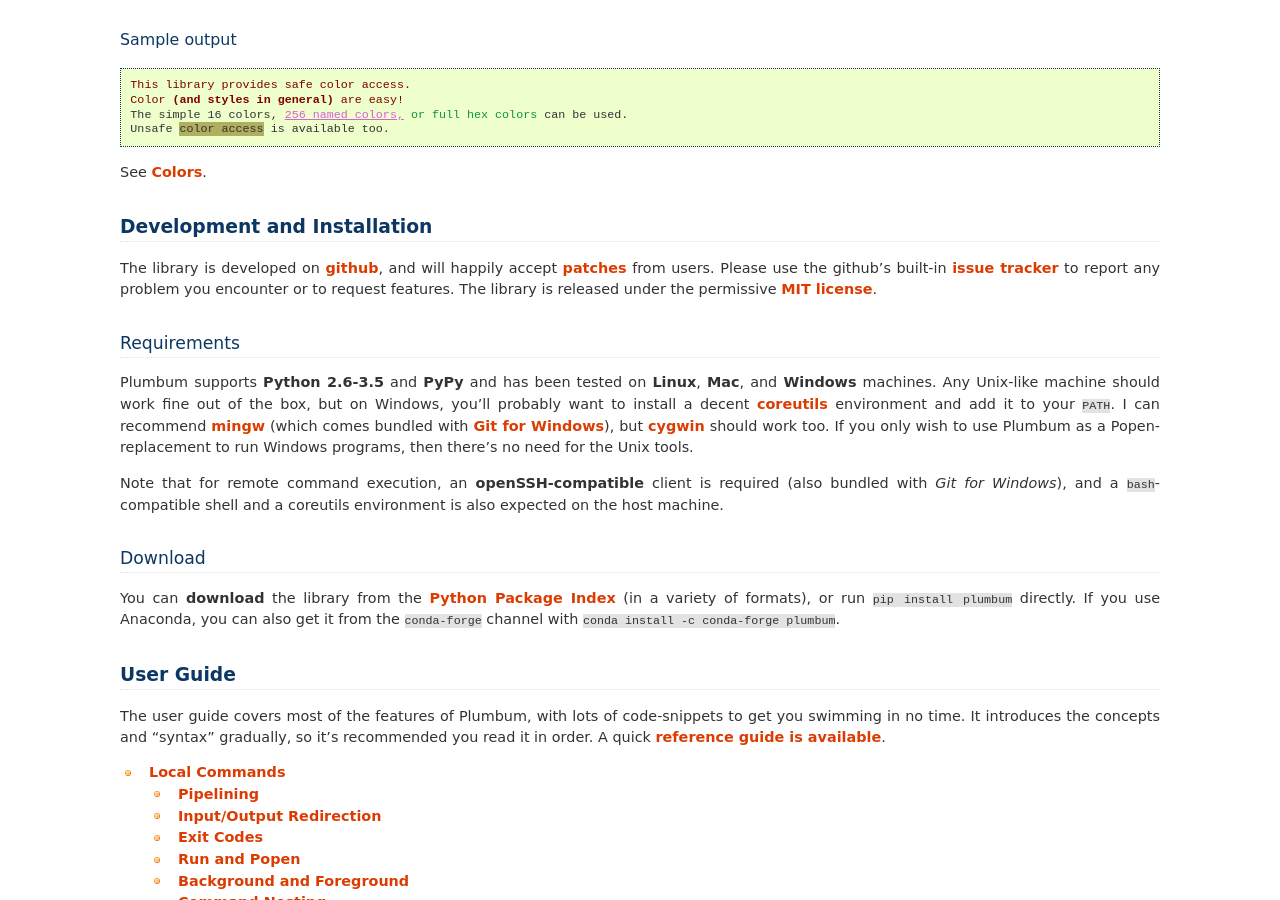
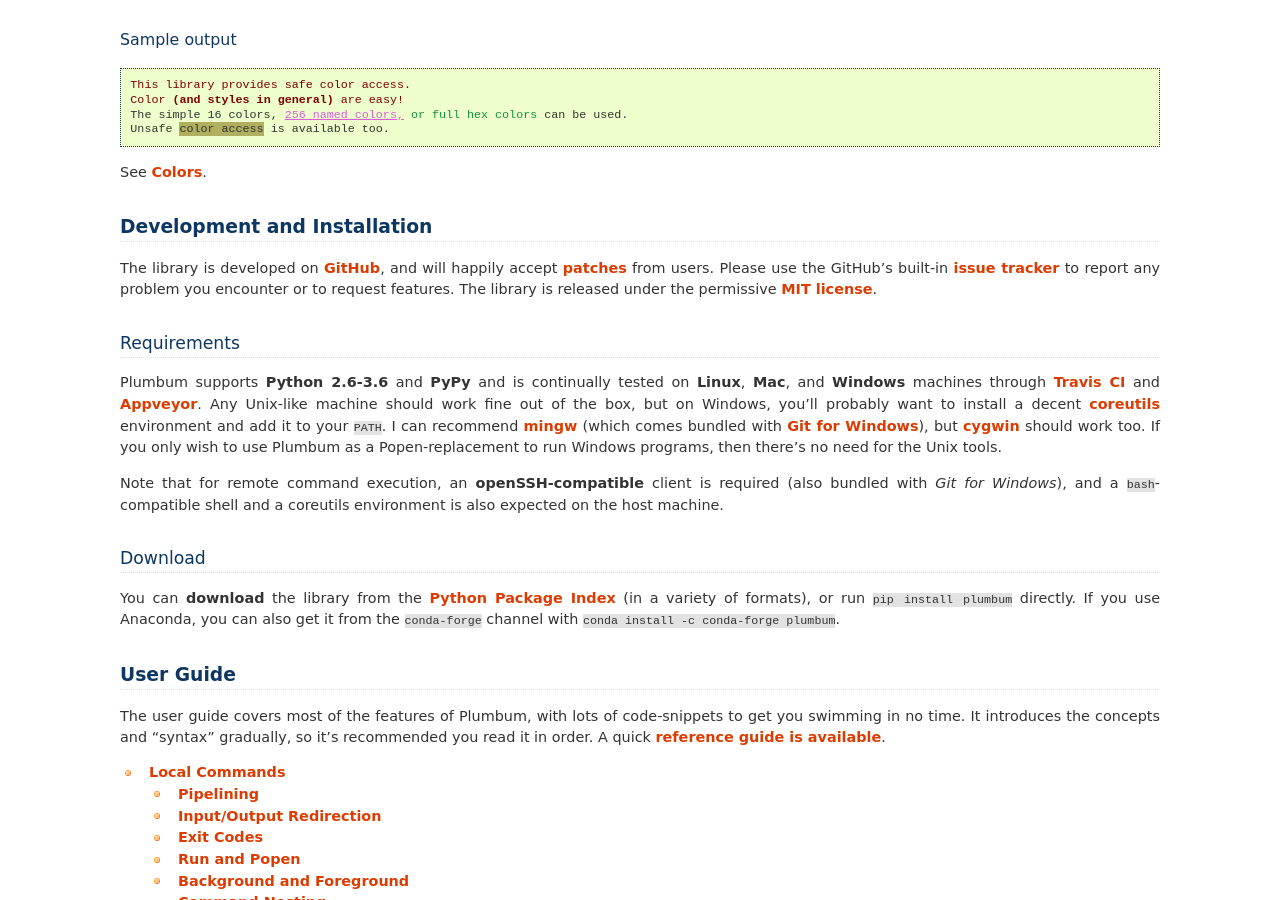
Before and after one commit to tomerfiliba/plumbum, a Sphinx documentation site: the page built from docs/index.rst, in a window 1280 px wide and 900 px high, scrolled down 3423 px. Built offline with Sphinx 7.4.7, drawn with Linux system fonts in a browser that asks for light colours.

Commit message:
Adding small improvements to docs

```diff
--- a/docs/index.rst
+++ b/docs/index.rst
@@ -73,8 +73,8 @@
 Development and Installation
 ============================
 
-The library is developed on `github <https://github.com/tomerfiliba/plumbum>`_, and will happily
-accept `patches <http://help.github.com/send-pull-requests/>`_ from users. Please use the github's
+The library is developed on `GitHub <https://github.com/tomerfiliba/plumbum>`_, and will happily
+accept `patches <http://help.github.com/send-pull-requests/>`_ from users. Please use the GitHub's
 built-in `issue tracker <https://github.com/tomerfiliba/plumbum/issues>`_ to report any problem
 you encounter or to request features. The library is released under the permissive `MIT license
 <https://github.com/tomerfiliba/plumbum/blob/master/LICENSE>`_.
@@ -82,8 +82,10 @@
 Requirements
 ------------
 
-Plumbum supports **Python 2.6-3.5** and **PyPy** and has been
-tested on **Linux**, **Mac**, and **Windows** machines. Any Unix-like machine should work fine out of the box,
+Plumbum supports **Python 2.6-3.6** and **PyPy** and is continually
+tested on **Linux**, **Mac**, and **Windows** machines through `Travis CI <https://travis-ci.org/tomerfiliba/plumbum>`_
+and `Appveyor <https://ci.appveyor.com/project/HenrySchreiner/plumbum/branch/master>`_.
+Any Unix-like machine should work fine out of the box,
 but on Windows, you'll probably want to install a decent `coreutils <http://en.wikipedia.org/wiki/Coreutils>`_
 environment and add it to your ``PATH``. I can recommend `mingw <http://mingw.org/>`_ (which comes
 bundled with `Git for Windows <http://msysgit.github.com/>`_), but `cygwin <http://www.cygwin.com/>`_
```
